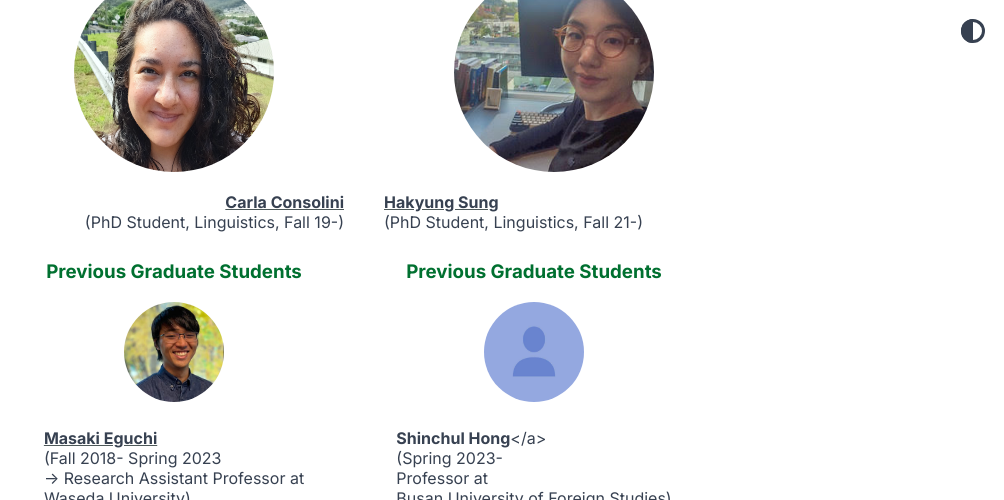
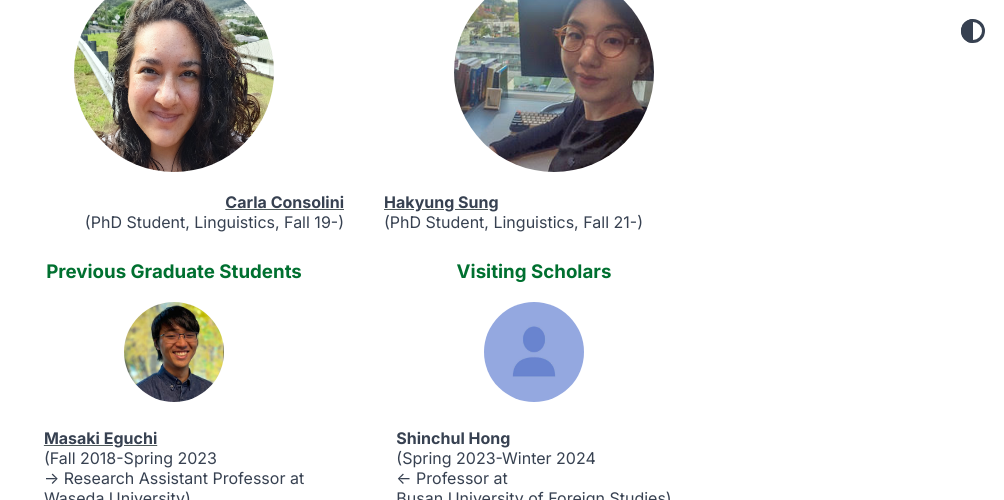
Before and after one commit to LCR-ADS-Lab/LCR-ADS-Home, a Jekyll site: the page built from docs/People.md, in a window 1280 px wide and 900 px high, scrolled down 590 px, cut to the strip 0-500 px from the top of the window. Shown: the whole strip, without its empty margins (276-1280 px from the left). Built offline with Jekyll 4.4.1, drawn with Linux system fonts in a browser that asks for light colours.

Commit message:
Update People.md

```diff
--- a/docs/People.md
+++ b/docs/People.md
@@ -52,7 +52,7 @@ title: People
       </div>
       <p style="text-align: left;">
         <a href="https://masakieguchi.weebly.com/" target="_blank"><strong>Masaki Eguchi</strong></a><br>
-        (Fall 2018- Spring 2023<br>
+        (Fall 2018-Spring 2023<br>
         → Research Assistant Professor at<br>
         Waseda University)
       </p>
@@ -60,15 +60,15 @@ title: People
   </div>
   <!-- Visiting Scholars section -->
   <div style="flex: 1; padding-right: 20px; text-align: center;">
-    <h3>Previous Graduate Students</h3>
+    <h3>Visiting Scholars</h3>
     <div style="display: flex; flex-direction: column; align-items: center;">
       <div style="height: 100px; width: 100px; overflow: hidden; border-radius: 50%; margin-bottom: 10px;">
         <img src="images/basic.png" style="height: 100%;">
       </div>
       <p style="text-align: left;">
-        <strong>Shinchul Hong</strong></a><br>
-        (Spring 2023-<br>
-        Professor at<br>
+        <strong>Shinchul Hong</strong><br>
+        (Spring 2023-Winter 2024<br>
+        ← Professor at<br>
         Busan University of Foreign Studies)
       </p>
     </div>
```
